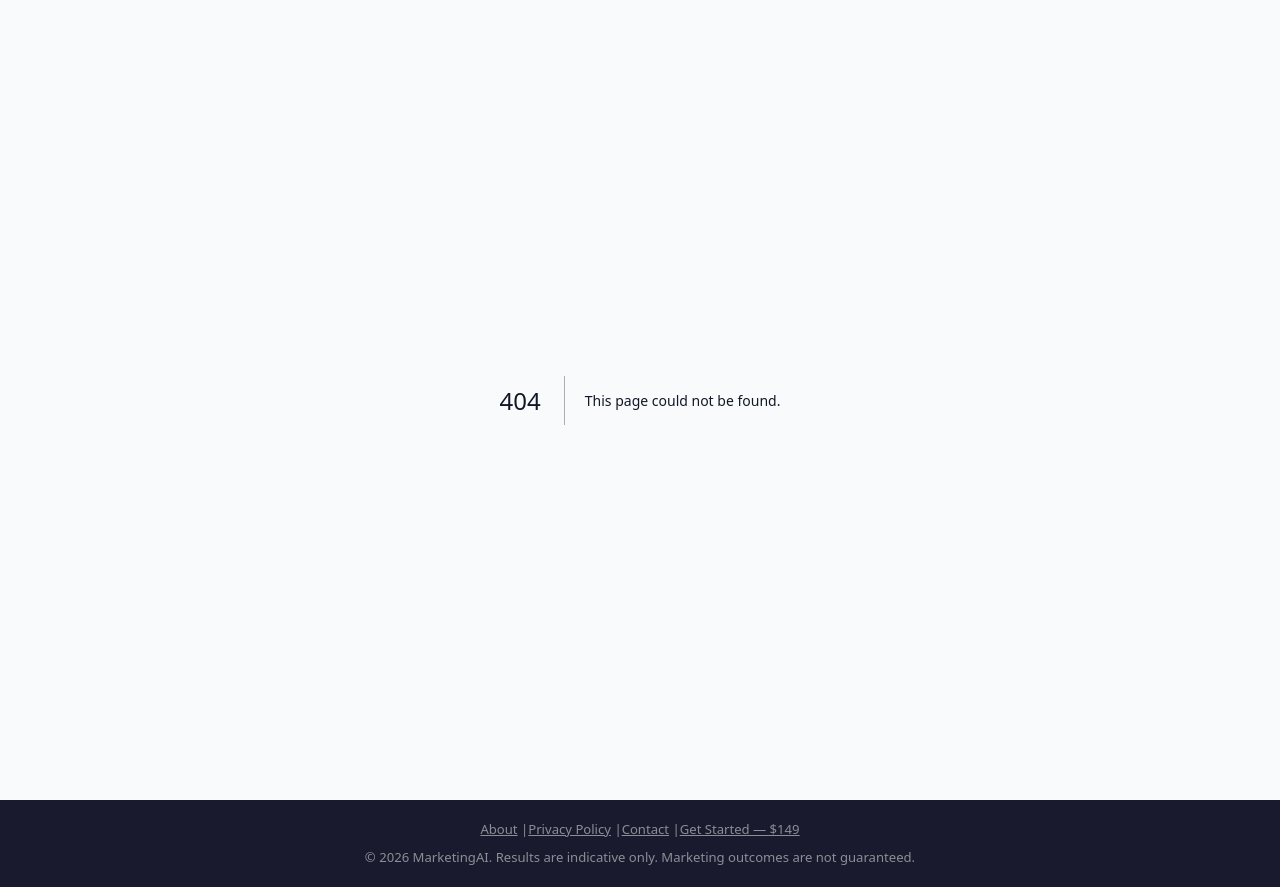
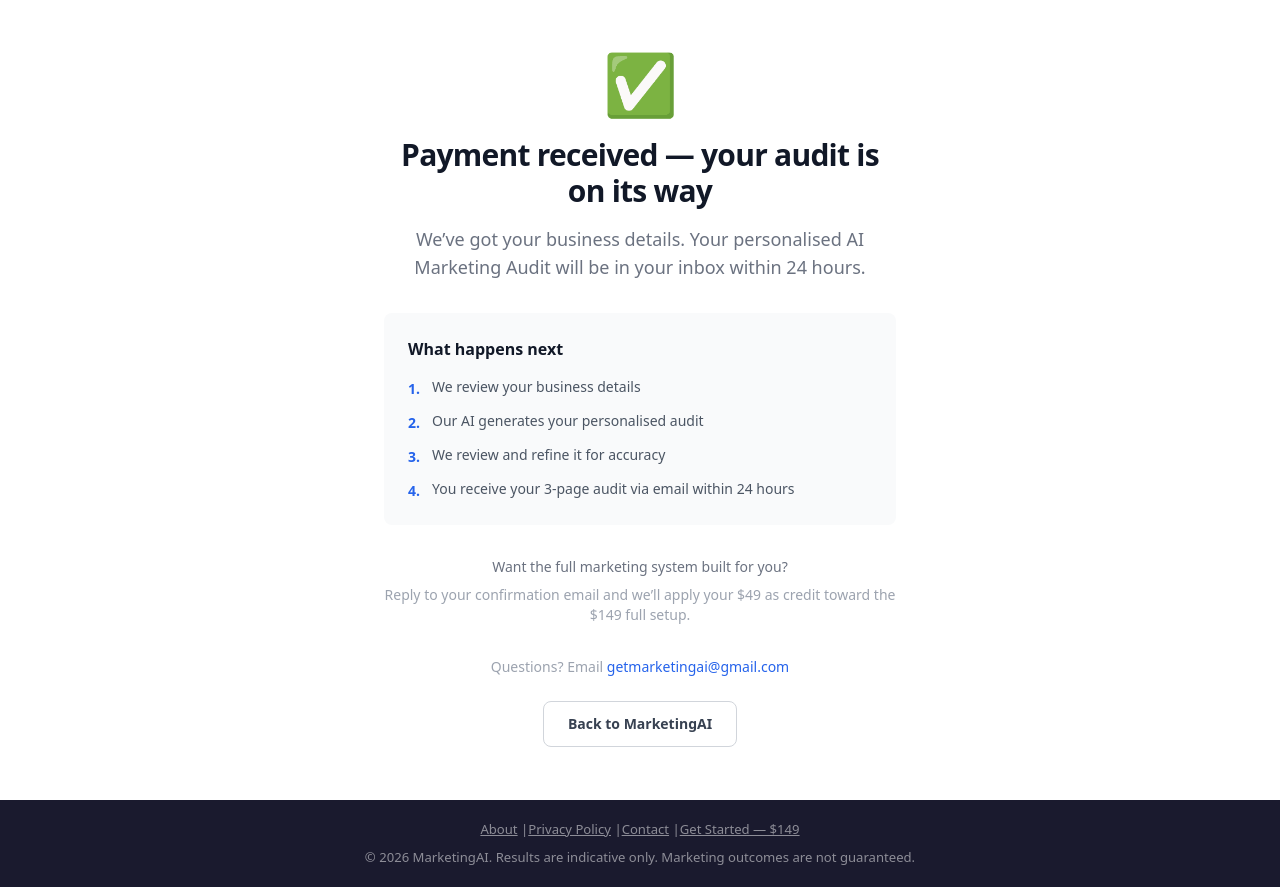
Before and after one commit to getmarketingai-byte/MarketingAI, a Next.js app: page /audit/success in a window 1280 px wide. Before the commit this address had no page. Built offline with nearby package versions, Linux system fonts and the light colour scheme.

Commit message:
feat: add audit success page at /audit/success

```diff
--- /dev/null
+++ b/app/audit/success/page.tsx
@@ -0,0 +1,58 @@
+export default function AuditSuccessPage() {
+  return (
+    <main className="min-h-screen bg-white text-gray-900 flex items-center justify-center px-6">
+      <div className="max-w-lg text-center">
+        <div className="text-6xl mb-6">&#9989;</div>
+        <h1 className="text-3xl font-extrabold tracking-tight mb-4">
+          Payment received &mdash; your audit is on its way
+        </h1>
+        <p className="text-lg text-gray-500 mb-8">
+          We&rsquo;ve got your business details. Your personalised AI Marketing Audit will be in your inbox within 24 hours.
+        </p>
+
+        <div className="bg-gray-50 rounded-lg p-6 text-left mb-8">
+          <h2 className="font-bold mb-4">What happens next</h2>
+          <ol className="space-y-3 text-sm text-gray-600">
+            <li className="flex gap-3 items-start">
+              <span className="font-bold text-blue-600 mt-0.5">1.</span>
+              <span>We review your business details</span>
+            </li>
+            <li className="flex gap-3 items-start">
+              <span className="font-bold text-blue-600 mt-0.5">2.</span>
+              <span>Our AI generates your personalised audit</span>
+            </li>
+            <li className="flex gap-3 items-start">
+              <span className="font-bold text-blue-600 mt-0.5">3.</span>
+              <span>We review and refine it for accuracy</span>
+            </li>
+            <li className="flex gap-3 items-start">
+              <span className="font-bold text-blue-600 mt-0.5">4.</span>
+              <span>You receive your 3-page audit via email within 24 hours</span>
+            </li>
+          </ol>
+        </div>
+
+        <p className="text-sm text-gray-500 mb-2">
+          Want the full marketing system built for you?
+        </p>
+        <p className="text-sm text-gray-400 mb-8">
+          Reply to your confirmation email and we&rsquo;ll apply your $49 as credit toward the $149 full setup.
+        </p>
+
+        <p className="text-sm text-gray-400 mb-6">
+          Questions? Email{' '}
+          <a href="mailto:getmarketingai@gmail.com" className="text-blue-600 hover:underline">
+            getmarketingai@gmail.com
+          </a>
+        </p>
+
+        <a
+          href="/"
+          className="inline-block border border-gray-300 hover:border-gray-600 text-gray-700 font-semibold px-6 py-3 rounded-lg text-sm transition-colors"
+        >
+          Back to MarketingAI
+        </a>
+      </div>
+    </main>
+  );
+}
```
